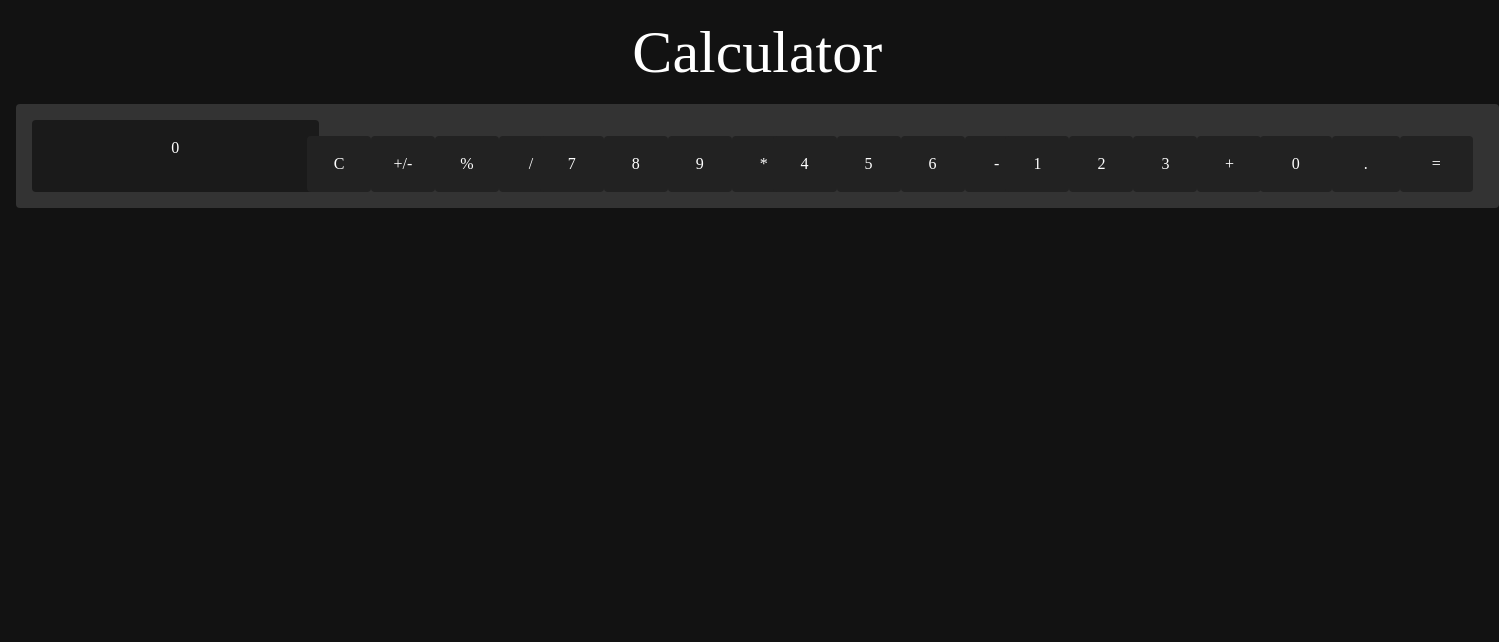
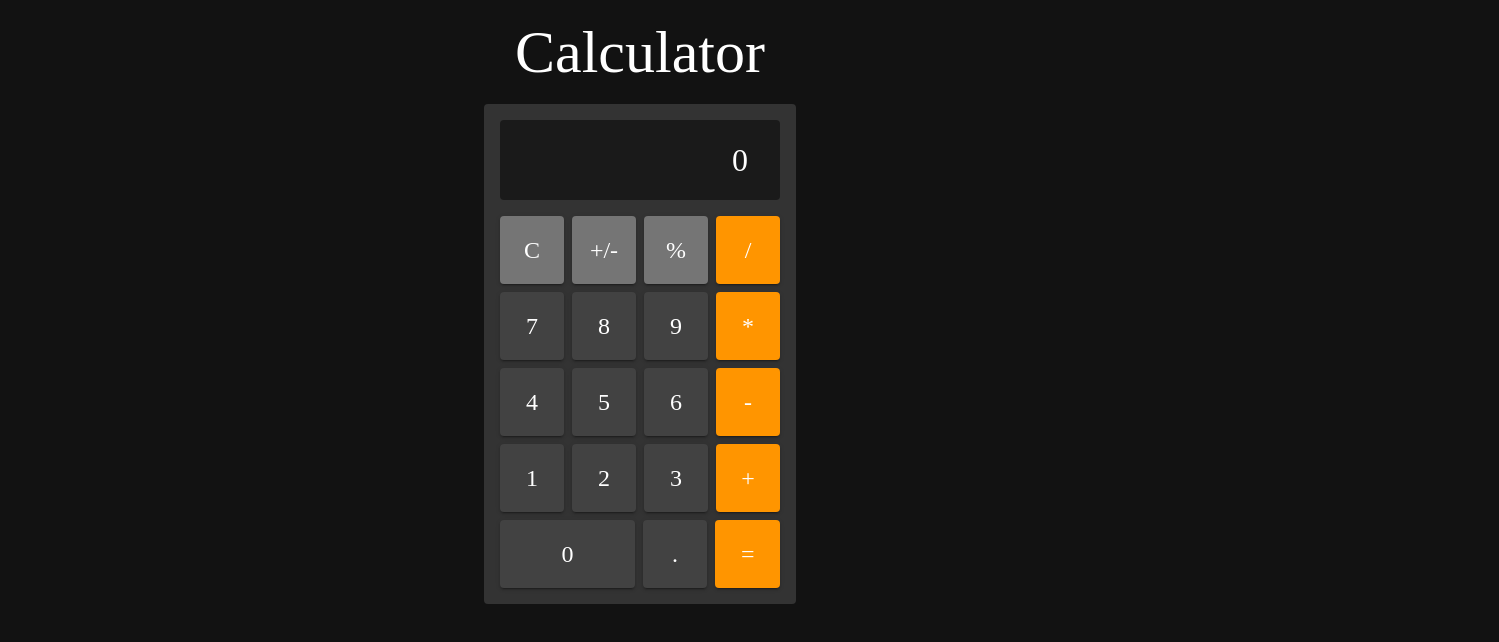
Before and after one commit to atharvadani9/calculator, a React (Create React App) app in the folder client/: page / in a window 1280 px wide. Shown: the top 642 px of the page, 1499 px wide, since content can reach past the window. Built offline with nearby package versions, Linux system fonts and the light colour scheme.

Commit message:
design of the app is complete

```diff
--- /dev/null
+++ b/client/src/components/Config.ts
@@ -0,0 +1,7 @@
+export const buttons = [
+  ["C", "+/-", "%", "/"],
+  ["7", "8", "9", "*"],
+  ["4", "5", "6", "-"],
+  ["1", "2", "3", "+"],
+  ["0", ".", "="],
+];
--- a/client/src/components/index.tsx
+++ b/client/src/components/index.tsx
@@ -1,6 +1,7 @@
-import { Grid, Typography } from "@mui/material";
+import { Button, Grid, Typography } from "@mui/material";
 import { JSX } from "react";
 // import { calculateAPI } from "../services/api";
+import { buttons } from "./Config";
 
 const Calculator = (): JSX.Element => {
   // const payload = {
@@ -19,14 +20,6 @@ const Calculator = (): JSX.Element => {
   // };
 
   // calculate(payload);
-
-  const buttons = [
-    ["C", "+/-", "%", "/"],
-    ["7", "8", "9", "*"],
-    ["4", "5", "6", "-"],
-    ["1", "2", "3", "+"],
-    ["0", ".", "="],
-  ];
 
   return (
     <Grid
@@ -53,7 +46,7 @@ const Calculator = (): JSX.Element => {
           backgroundColor: "#333333",
           borderRadius: 1,
           p: 2,
-          direction: "row",
+          flexDirection: "column",
         }}
       >
         <Grid
@@ -62,43 +55,62 @@ const Calculator = (): JSX.Element => {
             borderRadius: 1,
             px: 4,
             py: 2,
-            textAlign: "center",
-            width: "100%",
+            textAlign: "right",
+            mb: 2,
           }}
         >
-          <Typography>{"0"}</Typography>
+          <Typography sx={{ fontSize: "2rem" }}>{"0"}</Typography>
         </Grid>
         {buttons.map((row, i) => (
           <Grid
             key={i}
             sx={{
               display: "flex",
-              justifyContent: "center",
-              pt: 2,
-              width: "100%",
+              justifyContent: "space-between",
+              gap: 1,
+              mb: i < buttons.length - 1 ? 1 : 0,
             }}
           >
-            {row.map((button, j) => (
-              <Grid
+            {row.map((button, j) => {
+              const isNumber = /^[0-9]$/.test(button) || button === ".";
+              const isFunction = ["C", "+/-", "%"].includes(button);
+              const isOperator = ["/", "*", "-", "+", "="].includes(button);
+
+              let backgroundColor = "#222222"; // default
+              let hoverColor = "#333333"; // default
+
+              if (isNumber) {
+                backgroundColor = "#424242";
+                hoverColor = "#525252";
+              } else if (isFunction) {
+                backgroundColor = "#757575";
+                hoverColor = "#858585";
+              } else if (isOperator) {
+                backgroundColor = "#ff9500";
+                hoverColor = "#ffb333";
+              }
+
+              return (
+                <Button
                   key={j}
+                  variant="contained"
                   sx={{
-                  display: "flex",
-                  justifyContent: "center",
-                  alignItems: "center",
-                  backgroundColor: "#222222",
+                    backgroundColor,
                     borderRadius: 1,
-                  px: 4,
+                    px: 2,
                     py: 2,
-                  minWidth: "50px",
-                  cursor: "pointer",
+                    flex: button === "0" ? 3.15 : 1,
                     "&:hover": {
-                    backgroundColor: "#333333",
+                      backgroundColor: hoverColor,
                     },
                   }}
                 >
-                <Typography>{button}</Typography>
-              </Grid>
-            ))}
+                  <Typography sx={{ color: "white", fontSize: "1.5rem" }}>
+                    {button}
+                  </Typography>
+                </Button>
+              );
+            })}
           </Grid>
         ))}
       </Grid>
```
Lines whose indentation alone changed are shown as unchanged.
